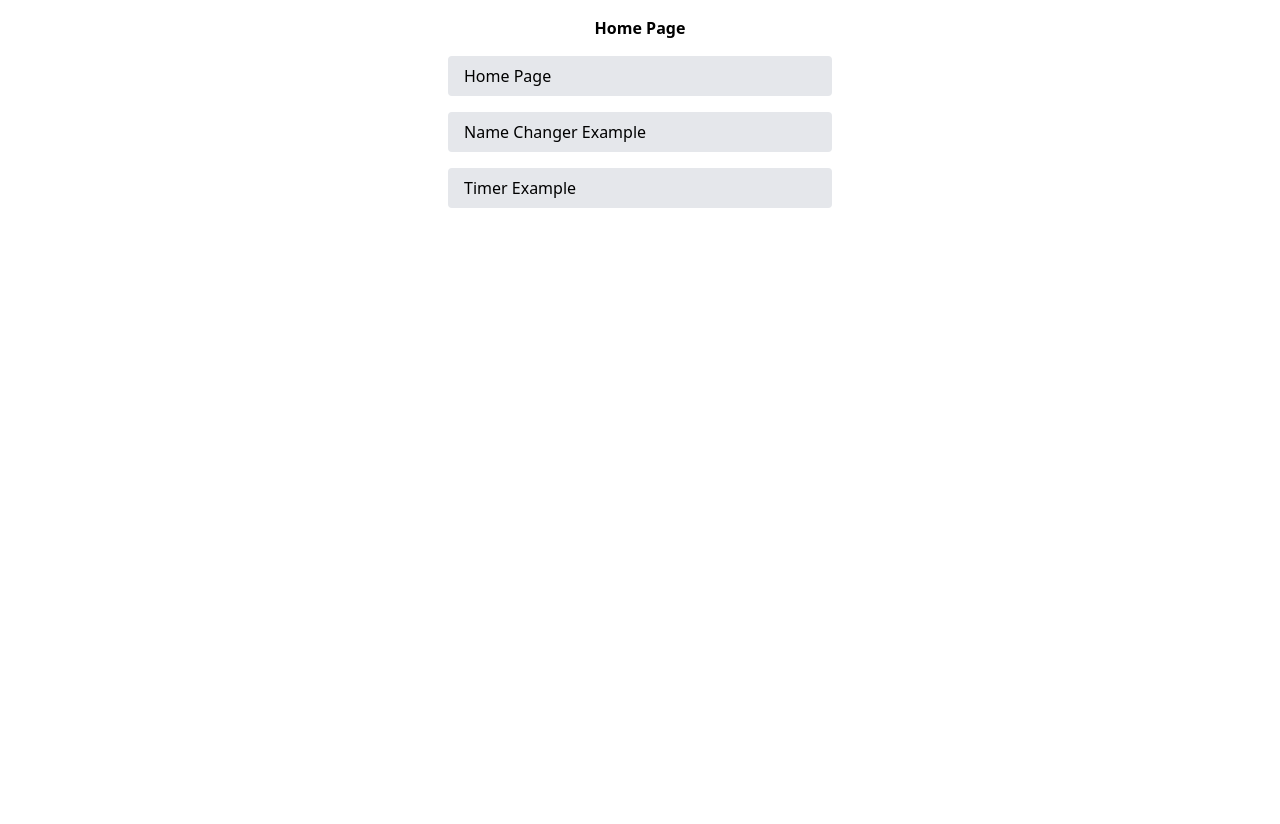
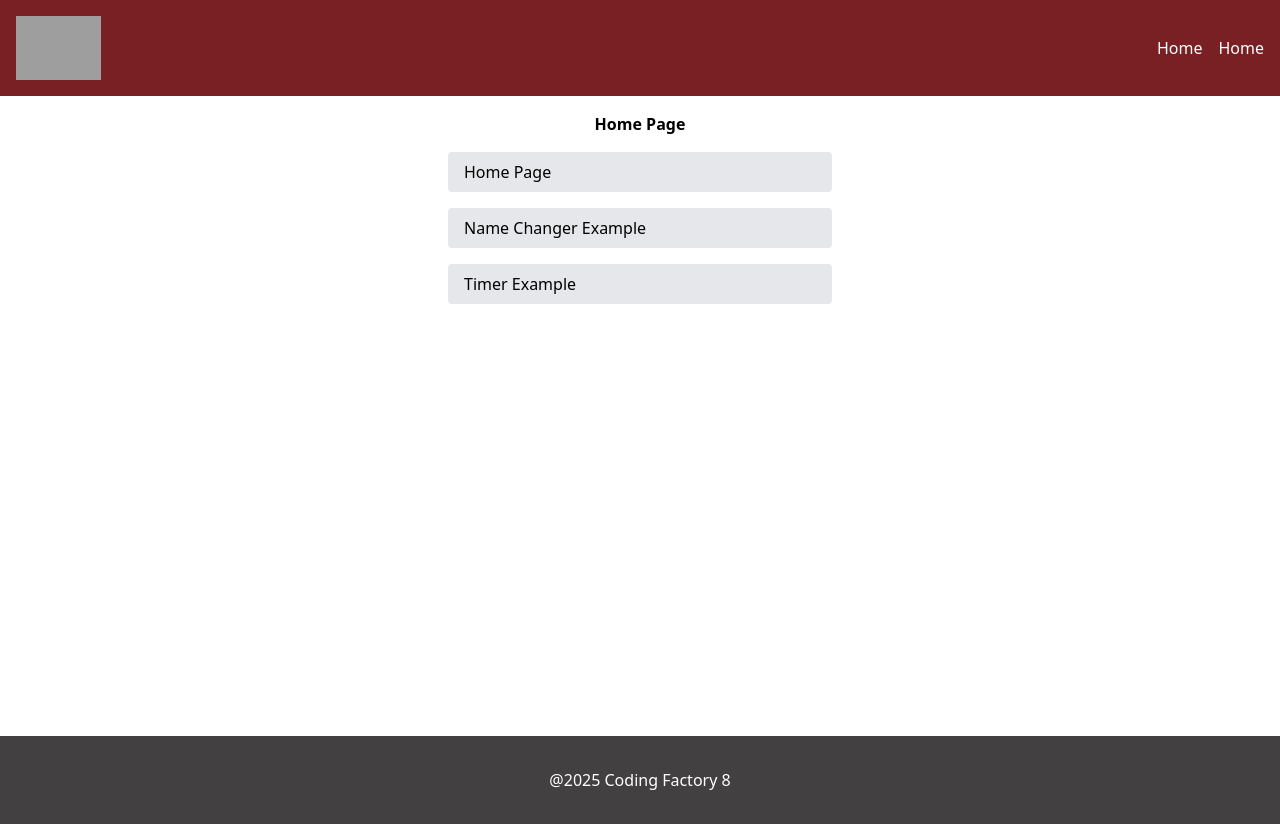
Before and after one commit to dimell94/cf8-react-intro, a React app: page / in a window 1280 px wide. Before the commit the page ends 800 px from the top, so only its background shows below. Built offline with nearby package versions, Linux system fonts and the light colour scheme; grey boxes are pictures that could not be loaded; the HTML template or start-up script is replaced by a standard one.

Commit message:
feat: router layout

```diff
--- a/src/App.tsx
+++ b/src/App.tsx
@@ -24,6 +24,8 @@ import {BrowserRouter, Route, Routes} from "react-router";
 import NameChanger from "./components/NameChanger.tsx";
 import HomePage from "./pages/HomePage.tsx";
 import Timer from "./components/Timer.tsx";
+import RouterLayout from "./components/RouterLayout.tsx";
+// import Layout from "./components/Layout.tsx";
 // import {useEffect} from "react";
 // import NameChanger from "./components/NameChanger.tsx";
 // import FunctionalComponentWithState from "./components/FunctionalComponentWithState.tsx";
@@ -103,18 +105,25 @@ function App() {
 
 
         <BrowserRouter>
+
             <Routes>
-                <Route index element={<HomePage />} />
+
+                <Route element={<RouterLayout/>}>
+                    <Route index element={<HomePage />} />
+                    <Route path="examples?">
+                        <Route path="name-changer" element={<NameChanger/>} />
+                        <Route path="timer" element={<Timer/>} />
+                    </Route>
+
+                </Route>
                 {/*<Route path="name-changer" element={<NameChanger />} />*/}
-                <Route path="examples?">
-                    <Route path="name-changer" element={<NameChanger/>} />
-                    <Route path="timer" element={<Timer/>} />
-                </Route>
+
 
                 {/*<Route path="users/:userId" element={<UserPage />} />*/}
                 {/*<Route path="files/*" element={<FilePage />} />*/}
 
             </Routes>
+
         </BrowserRouter>
 
 
--- /dev/null
+++ b/src/components/RouterLayout.tsx
@@ -0,0 +1,23 @@
+import Header from "./Header.tsx";
+import Footer from "./Footer.tsx";
+import {Outlet} from "react-router";
+
+
+const RouterLayout = () => {
+    return (
+        <>
+            {/*header*/}
+            <Header />
+            <div className="container mx-auto pt-24 min-h-[92vh]">
+                <Outlet/>
+
+            </div>
+
+
+
+            {/*footer*/}
+            <Footer />
+        </>
+    )
+}
+export default RouterLayout;
--- a/src/pages/HomePage.tsx
+++ b/src/pages/HomePage.tsx
@@ -1,4 +1,5 @@
 import {Link} from "react-router";
+import {useEffect} from "react";
 
 const HomePage = () => {
     const links = [
@@ -6,6 +7,10 @@ const HomePage = () => {
         {path: "/name-changer", label: "Name Changer Example"},
         {path: "/examples/timer", label: "Timer Example"}
     ]
+
+    useEffect(() => {
+        document.title = "cf8 homepage"
+    },[])
 
     return (
         <>
```
